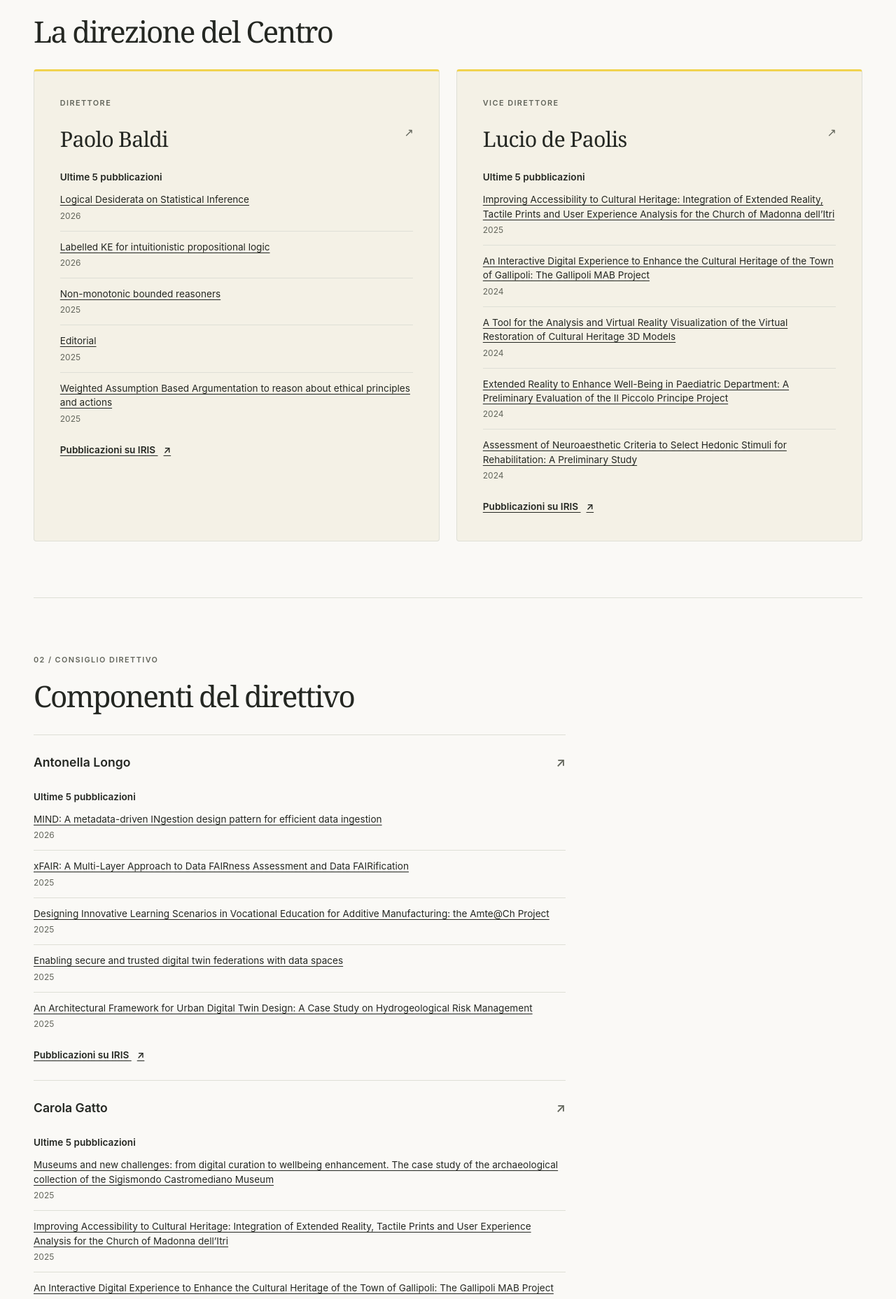
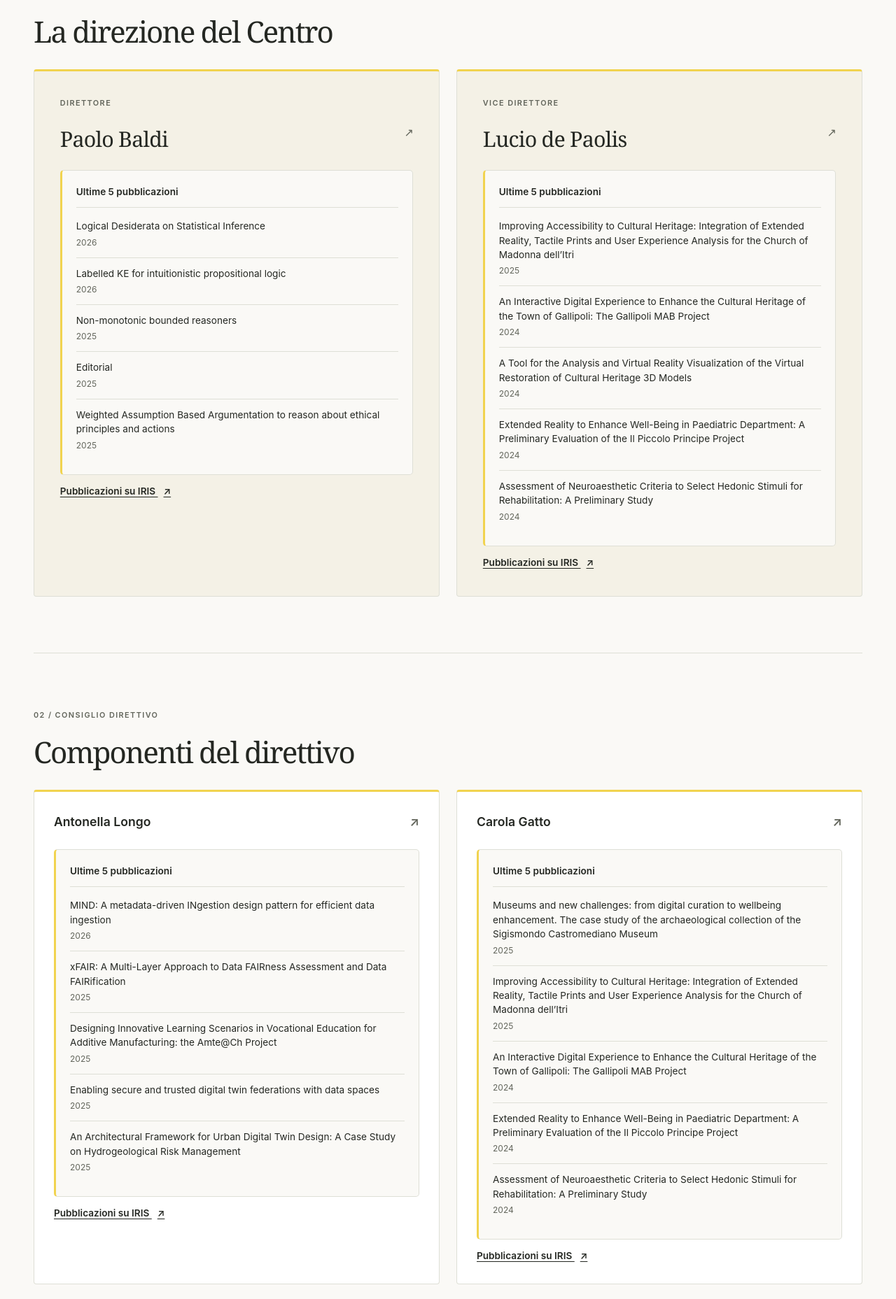
Before and after one commit to centrodh-unisalento/centrodh-unisalento.github.io, a Jekyll site: the page built from persone.html, in a window 1280 px wide. Shown: the part 802-2659 px from the top of the page at 70% size. Built offline with Jekyll 4.4.1, drawn with Linux system fonts in a browser that asks for light colours.

Commit message:
Refresh events section and frame publication previews
Co-authored-by: Copilot <223556219+Copilot@users.noreply.github.com>

```diff
--- a/assets/main.scss
+++ b/assets/main.scss
@@ -96,9 +96,8 @@ section { scroll-margin-top: 2rem; }
 .person-card > :last-child { margin-bottom: 0; }
 .leadership-card { padding: 2.3rem; background: #f4f1e6; }
 .leadership-card h3 { font-family: Georgia, "Times New Roman", serif; font-size: 1.9rem; font-weight: 400; }
-.council-list { max-width: 760px; padding: 0; margin: 0; list-style: none; font-size: 1.1rem; }
-.council-list > li { padding: 1.5rem 0; border-bottom: 1px solid $line; }
-.council-list > li:first-child { border-top: 1px solid $line; }
+.council-list { display: grid; grid-template-columns: repeat(2, minmax(0, 1fr)); gap: 1.5rem; padding: 0; margin: 0; list-style: none; font-size: 1.1rem; }
+.council-list > li { min-width: 0; padding: 1.75rem; border: 1px solid $line; border-top: 3px solid $yellow; border-radius: 4px; background: #fff; }
 .council-name { margin-bottom: 0; font-size: 1.1rem; font-weight: 600; letter-spacing: normal; line-height: 1.7; }
 .council-list .person-profile { display: flex; justify-content: space-between; gap: 1rem; text-decoration: none; }
 .council-list .person-profile:hover { text-decoration: underline; }
@@ -107,14 +106,16 @@ section { scroll-margin-top: 2rem; }
 .iris-link { display: block; width: fit-content; margin-top: .75rem; }
 .visually-hidden { position: absolute; width: 1px; height: 1px; padding: 0; margin: -1px; overflow: hidden; clip-path: inset(50%); white-space: nowrap; border: 0; }
 .publications-note { color: $muted; font-size: .85rem; }
-.publications-preview { margin-top: 1.5rem; }
-.publications-heading { margin: 0 0 .75rem; font-size: .85rem; font-weight: 600; line-height: 1.5; }
+.publications-preview { margin-top: 1.5rem; padding: 1.25rem; border: 1px solid $line; border-left: 3px solid $yellow; border-radius: 5px; background: $paper; }
+.publications-heading { margin: 0 0 1rem; padding-bottom: .75rem; border-bottom: 1px solid $line; font-size: .85rem; font-weight: 600; line-height: 1.5; }
 .publications-list { padding: 0; margin: 0; list-style: none; font-size: .85rem; line-height: 1.5; }
 .publications-list > li { padding: .75rem 0; border-bottom: 1px solid $line; overflow-wrap: anywhere; }
 .publications-list > li:first-child { padding-top: 0; }
 .publications-list > li:last-child { border-bottom: 0; }
+.publications-list a { text-decoration: none; }
+.publications-list a:hover { text-decoration: underline; }
 .publication-date { display: block; margin-top: .25rem; color: $muted; font-size: .75rem; }
-.publications-unavailable { color: $muted; font-size: .85rem; }
+.publications-unavailable { margin-bottom: 0; color: $muted; font-size: .85rem; }
 
 @media (max-width: 1000px) {
   .wrapper { width: calc(100% - 64px); }
@@ -131,6 +132,7 @@ section { scroll-margin-top: 2rem; }
   .intro-section, .feature-section { grid-template-columns: 1fr; gap: 1rem; }
   .section-copy { padding-top: 0; }
   .content-section { padding-block: 3rem; }
+  .council-list { grid-template-columns: 1fr; }
   .footer-inner { align-items: flex-start; gap: 2rem; }
   .department-brand { width: 240px; }
 }
@@ -150,6 +152,8 @@ section { scroll-margin-top: 2rem; }
   .footer-bottom { margin-top: 2rem; gap: .5rem; }
   .site-footer { padding-top: 2.5rem; }
   .leadership-grid { grid-template-columns: 1fr; }
+  .council-list > li { padding: 1.25rem; }
+  .publications-preview { padding: 1rem; }
 }
 @media (prefers-reduced-motion: reduce) {
   html { scroll-behavior: auto; }
```
Also changed, not shown: index.html (+6 -5 lines), README.md.
